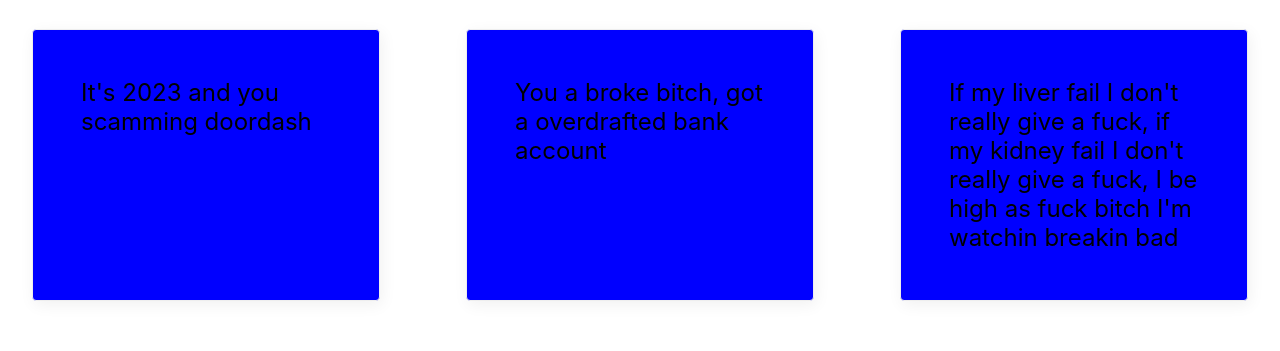
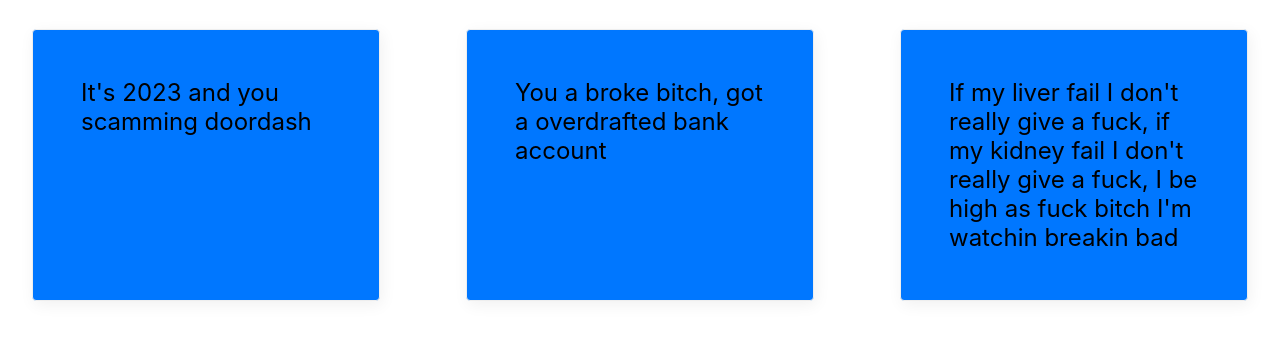
Before and after one commit to OwnzoneCrow/landing-page, a plain HTML site: page index.html in a window 1280 px wide. Shown: the part 601-952 px from the top of the page. Drawn offline with Linux system fonts and the light colour scheme.

Commit message:
Change card color

```diff
--- a/style.css
+++ b/style.css
@@ -73,7 +73,7 @@
   gap: 32px;
   margin: 32px;
   width: 250px;
-  background-color: blue;
+  background-color: rgb(0, 119, 255);
   color: black;
   font-size: 24px;
 }
```
